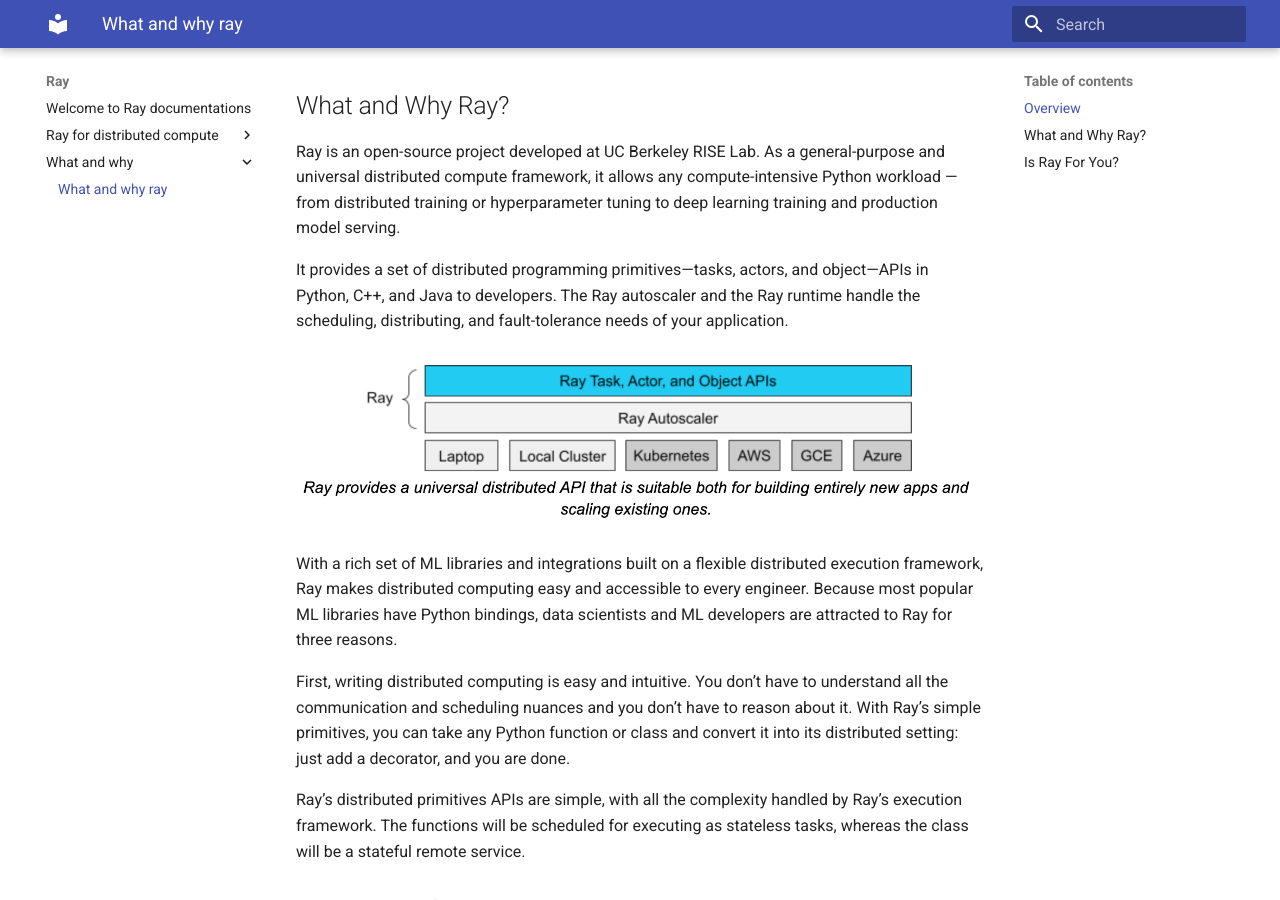
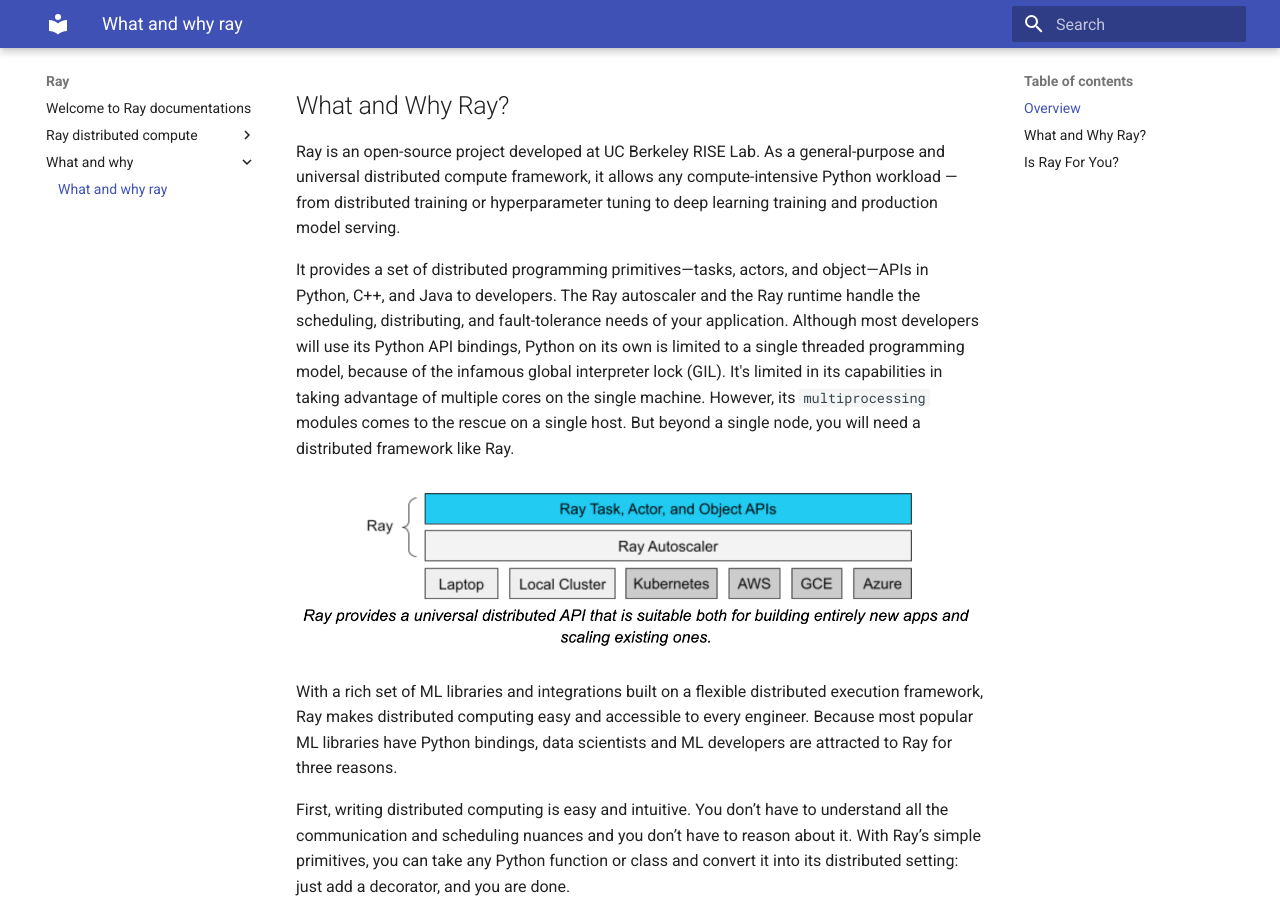
Before and after one commit to ray-project/q4-2021-docs-hackathon, an MkDocs documentation site: the page built from docs/what-and-why/what-and-why-ray.md, in a window 1280 px wide and 900 px high, scrolled down 471 px. Built offline with MkDocs 1.6.1 and Material for MkDocs 9.7.7, drawn with Linux system fonts in a browser that asks for light colours.

```diff
--- a/docs/what-and-why/what-and-why-ray.md
+++ b/docs/what-and-why/what-and-why-ray.md
@@ -17,7 +17,11 @@ Ray is an open-source project developed at UC Berkeley RISE Lab. As a general-pu
 it allows any compute-intensive Python workload — from distributed training or hyperparameter tuning to deep learning training and production model serving.
 
 It provides a set of distributed programming primitives—tasks, actors, and object—APIs in Python, C++, and Java to developers.
-The Ray autoscaler and the Ray runtime handle the scheduling, distributing, and fault-tolerance needs of your application.
+The Ray autoscaler and the Ray runtime handle the scheduling, distributing, and fault-tolerance needs of your application. Although
+most developers will use its Python API bindings, Python on its own is limited to a single threaded
+programming model, because of the infamous global interpreter lock (GIL). It's limited in its capabilities in taking advantage of multiple
+cores on the single machine. However, its `multiprocessing` modules comes to the rescue on a single host. But beyond a single node, you will need
+a distributed framework like Ray.
 
 ![](images/ray_framework.png)
 
```
Also changed, not shown: docs/Ray for distributed compute/Getting started.md (deleted, +0 -1 lines), docs/ray-distributed-compute/getting_started.md (added, +58 -0 lines), docs/ray-distributed-compute/key_concepts.md (renamed from docs/Ray for distributed compute/Key concepts.md, +4 -1 lines), 2 other files.
